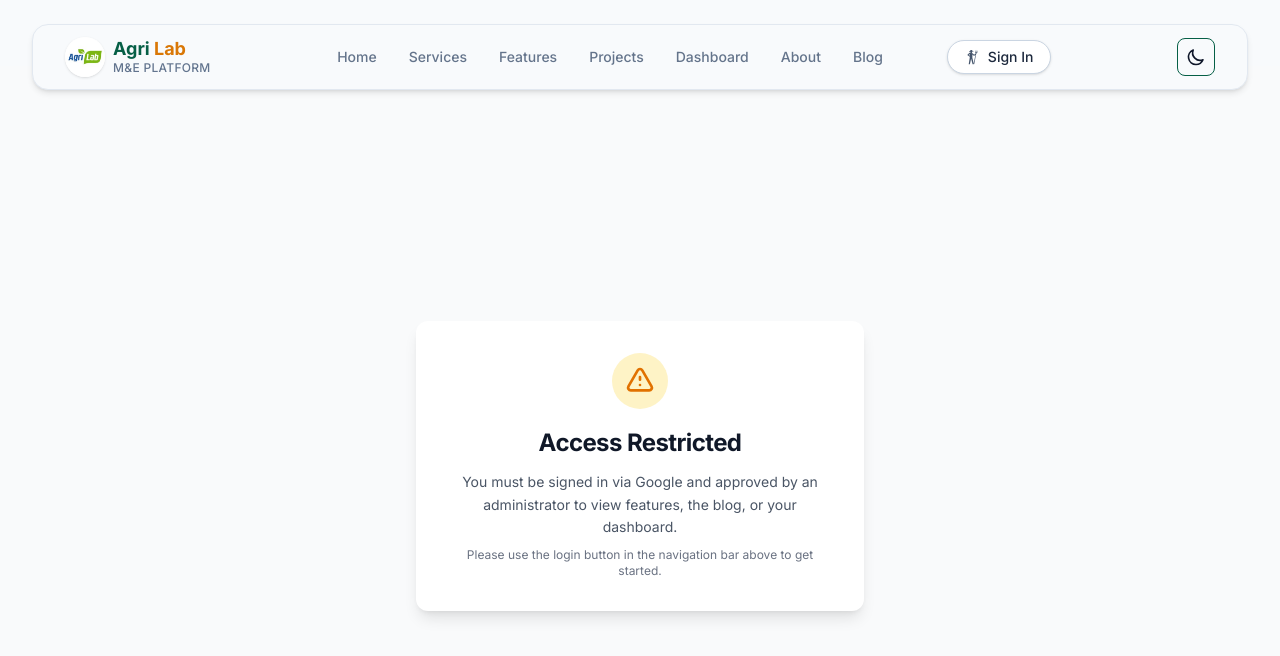
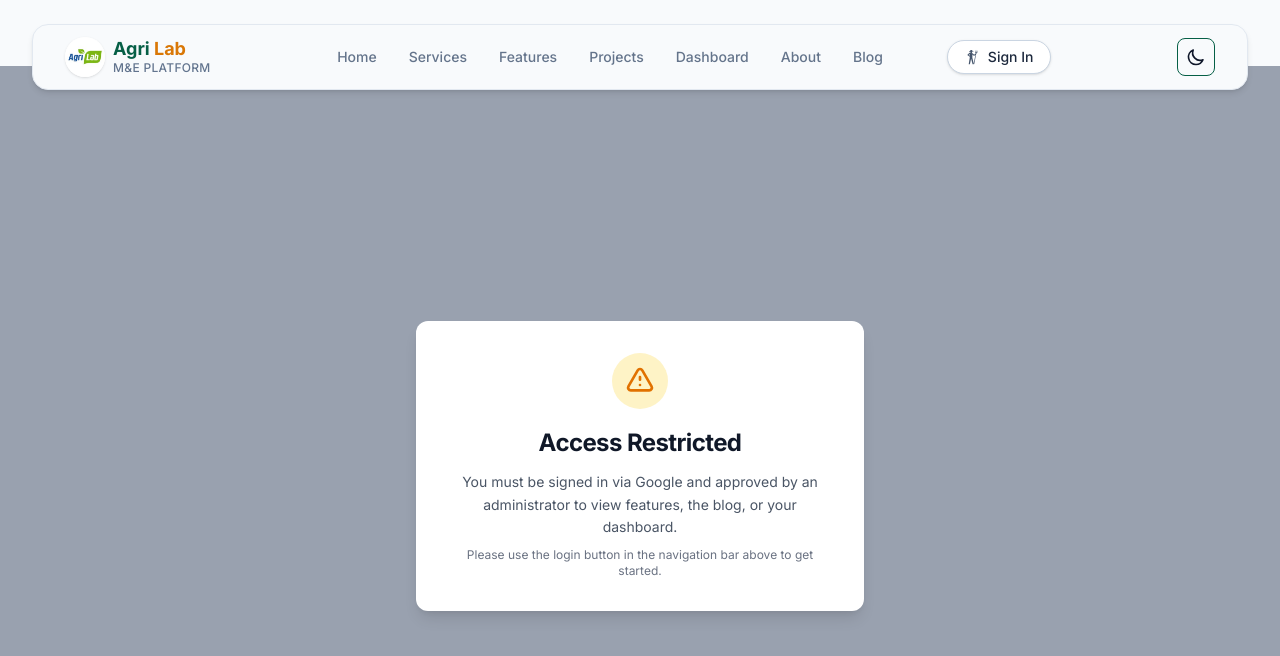
Before and after one commit to uzzokel/Agrilab, a Next.js app: page /unauthorized in a window 1280 px wide. Shown: the top 656 px of the page. Built offline with nearby package versions, Linux system fonts and the light colour scheme; no server answers.

Commit message:
modified unthorized

```diff
--- a/app/unauthorized/page.tsx
+++ b/app/unauthorized/page.tsx
@@ -1,6 +1,6 @@
 export default function UnauthorizedPage() {
   return (
-    <div className="flex min-h-screen flex-col items-center justify-center bg-gray-50 px-4 py-12">
+    <div className="flex min-h-screen flex-col items-center justify-center bg-gray-400 px-4 py-12">
       <div className="w-full max-w-md space-y-6 rounded-xl bg-white p-8 shadow-lg text-center">
         <div>
           <span className="inline-block rounded-full bg-amber-100 p-3 text-amber-600 mb-3">
```
